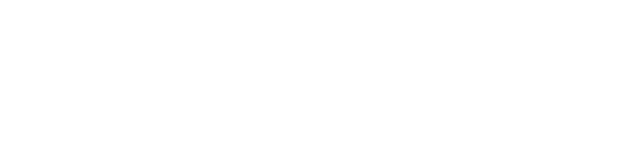
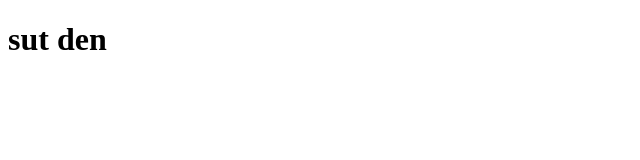
Before and after one commit to emil9442/hygge, a plain HTML site: page Index.html in a window 1280 px wide. Shown: the whole page, without its empty margins (0-640 px from the left). Drawn offline with Linux system fonts and the light colour scheme.

Commit message:
tilfæjet h1

```diff
--- a/Index.html
+++ b/Index.html
@@ -5,6 +5,7 @@
     <meta name="viewport" content="width=device-width, initial-scale=1.0">
     <meta http-equiv="X-UA-Compatible" content="ie=edge">
     <title>Document</title>
+    <h1>sut den</h1>
 </head>
 <body>
 
```
